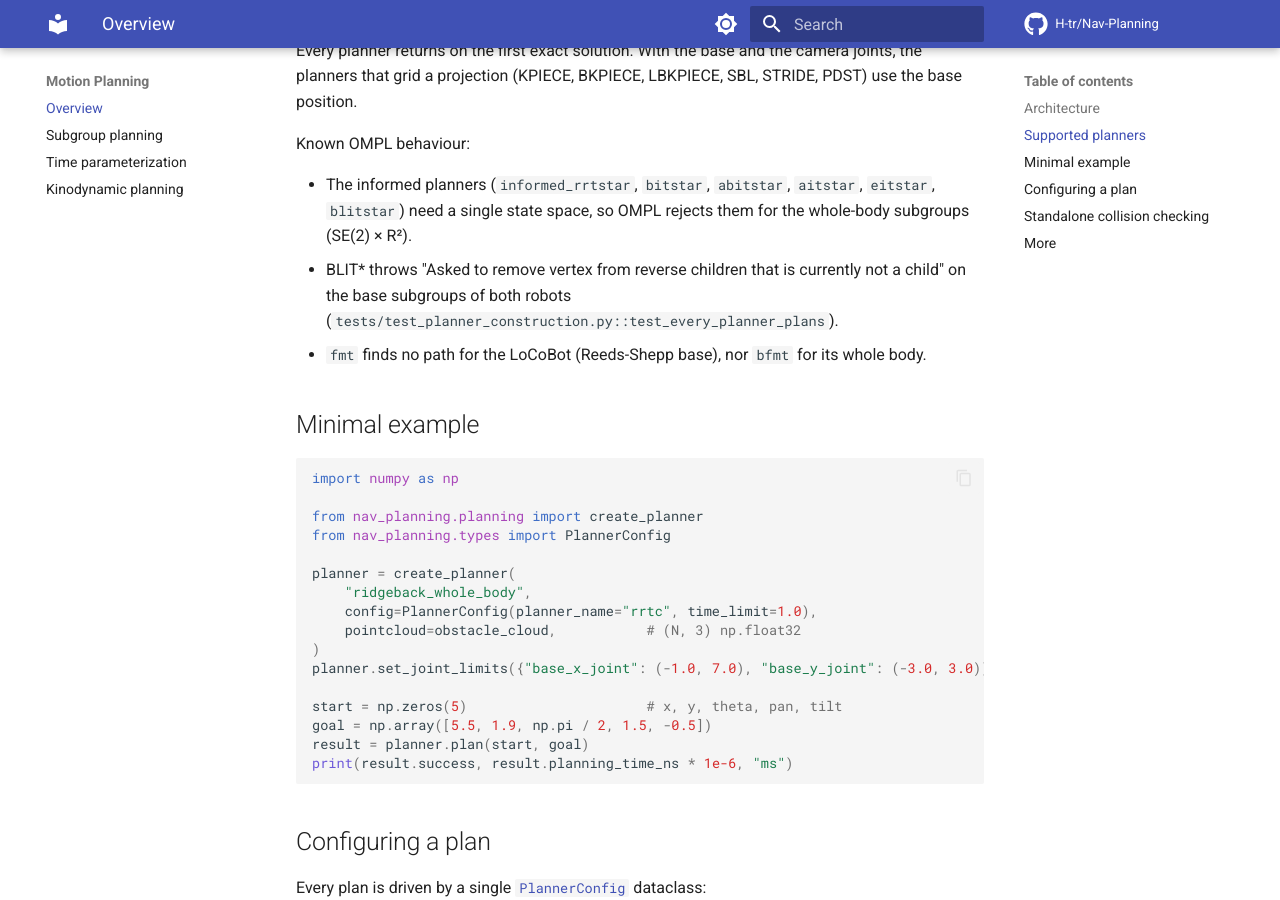
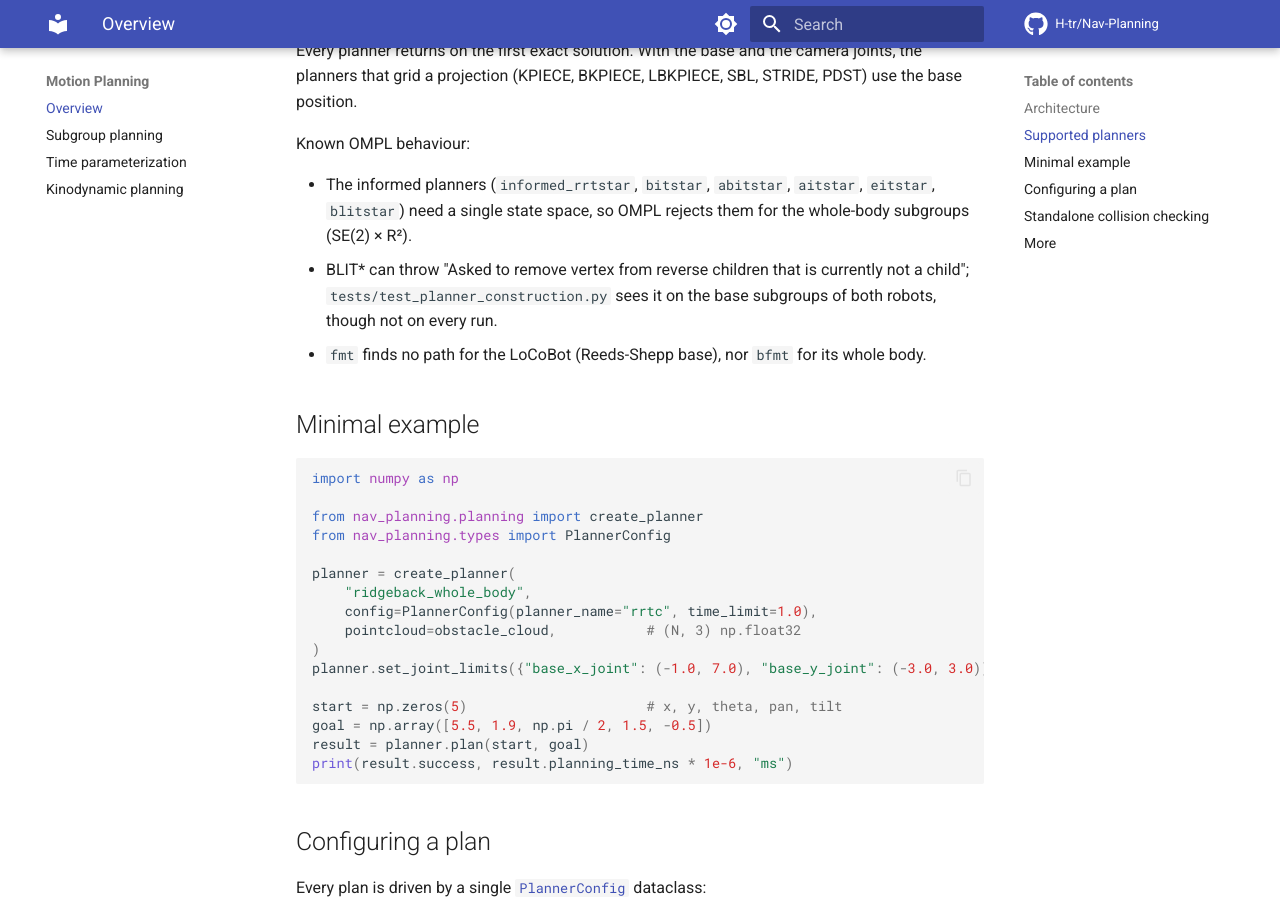
Before and after one commit to H-tr/Nav-Planning, an MkDocs documentation site: the page built from docs/planning/index.md, in a window 1280 px wide and 900 px high, scrolled down 1966 px. Built offline with MkDocs 1.6.1 and Material for MkDocs 9.7.7, drawn with Linux system fonts in a browser that asks for light colours; comment, search, counter and statistics services are not loaded.

Commit message:
Docs: BLIT* fails on the base subgroups only on some runs
Co-Authored-By: Claude Opus 5.5 (1M context) <noreply@anthropic.com>

```diff
--- a/docs/planning/index.md
+++ b/docs/planning/index.md
@@ -106,9 +106,9 @@ Known OMPL behaviour:
 - The informed planners (`informed_rrtstar`, `bitstar`, `abitstar`,
   `aitstar`, `eitstar`, `blitstar`) need a single state space, so OMPL
   rejects them for the whole-body subgroups (SE(2) × R²).
-- BLIT\* throws "Asked to remove vertex from reverse children that is
-  currently not a child" on the base subgroups of both robots
-  (`tests/test_planner_construction.py::test_every_planner_plans`).
+- BLIT\* can throw "Asked to remove vertex from reverse children that is
+  currently not a child"; `tests/test_planner_construction.py` sees it on
+  the base subgroups of both robots, though not on every run.
 - `fmt` finds no path for the LoCoBot (Reeds-Shepp base), nor `bfmt` for
   its whole body.
 
```
